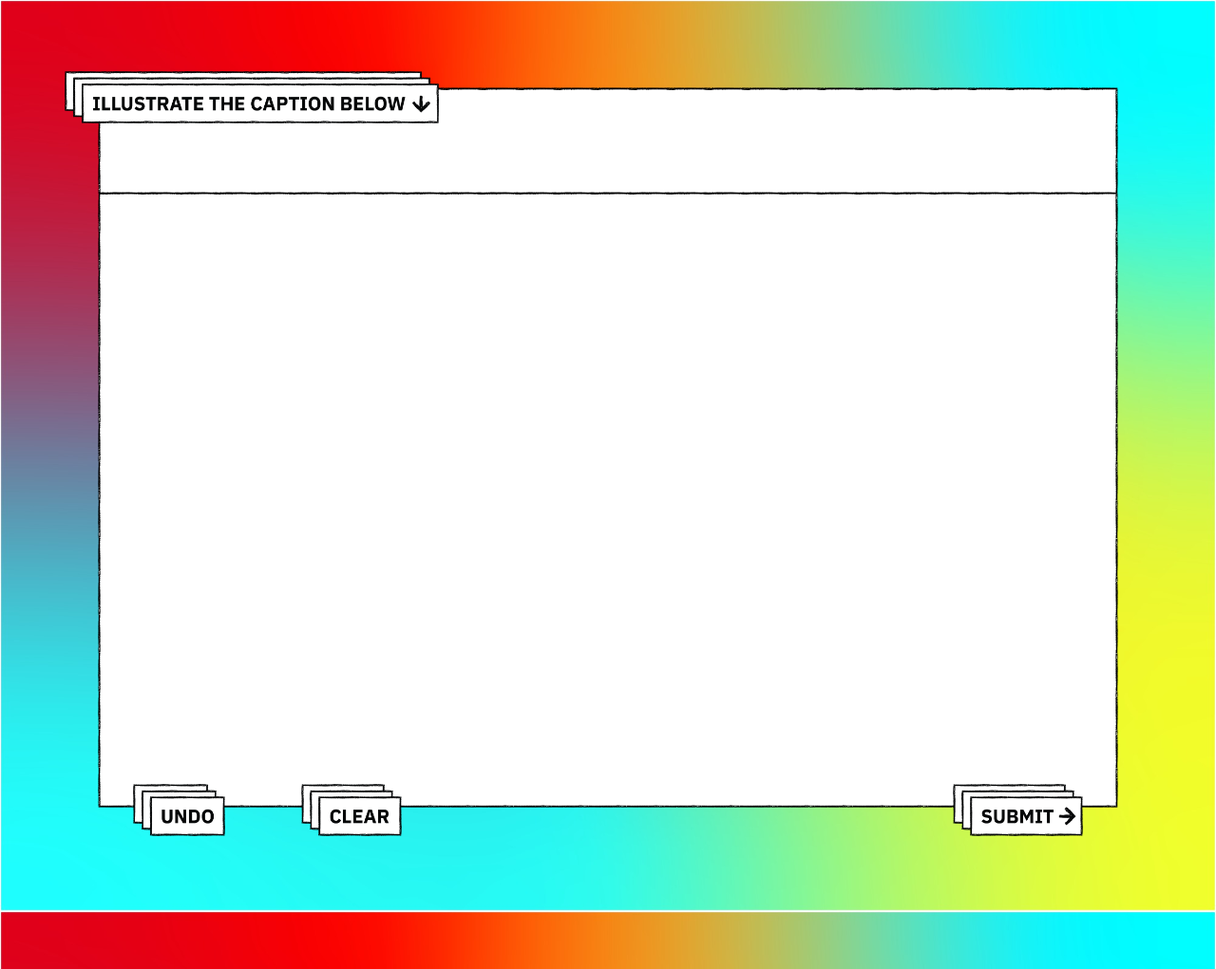
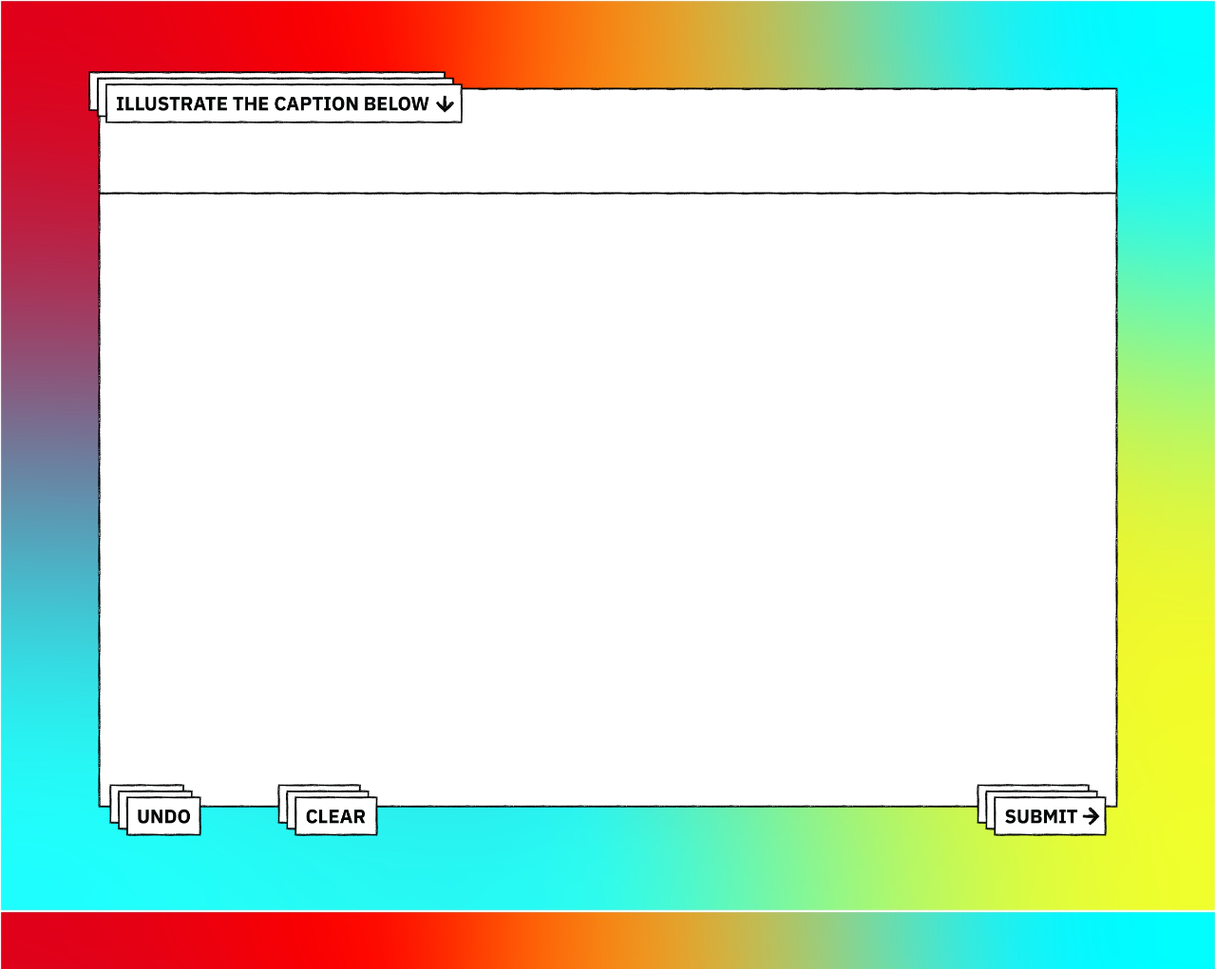
Before and after one commit to stmillet/InspirationsTrace, a website: page views/index.html in a window 1280 px wide. Shown: the whole page at 95% size. Drawn offline with Linux system fonts and the light colour scheme; a web font is replaced by a local one.

Commit message:
doing for app

```diff
--- a/views/css/styles.css
+++ b/views/css/styles.css
@@ -31,7 +31,7 @@ body{
     position: fixed;
     height:55px;
     top: 75px;
-    transform: translate(-375px, 0px);
+    transform: translate(-350px, 0px);
 }
 
 .captionDiv {
--- a/views/index.html
+++ b/views/index.html
@@ -30,19 +30,19 @@
         src="images/undo.png"
         class="button"
         onClick="undo_last()"
-        style="transform: translate(-300px, -140px); z-index: 450;"></input>
+        style="transform: translate(-325px, -140px); z-index: 450;"></input>
       <input
         type="image"
         src="images/clear.png"
         class="button"
         onClick="clear_canvas()"
-        style="transform: translate(-250px, -140px); z-index: 450;"></input>
+        style="transform: translate(-275px, -140px); z-index: 450;"></input>
       <input
         type="image"
         src="images/submit.png"
         class="button"
         onClick="save_image()"
-        style="transform: translate(300px, -140px);  z-index: 450;"></input>
+        style="transform: translate(325px, -140px);  z-index: 450;"></input>
     </div>
   </div>
 
```
